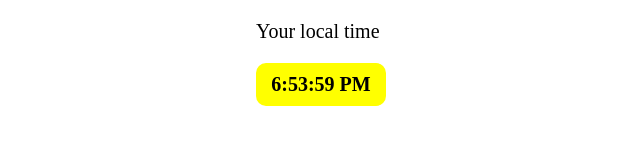
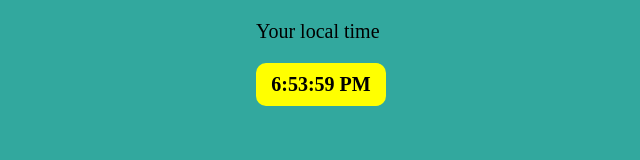
Before and after one commit to Baqaullah/Digital-Clock, a plain HTML site: page index.html in a window 1280 px wide. Shown: the whole page, without its empty margins (384-1024 px from the left). Drawn offline with Linux system fonts and the light colour scheme.

Commit message:
Update index.html
background color change

```diff
--- a/index.html
+++ b/index.html
@@ -5,6 +5,9 @@
     <meta name="viewport" content="width=device-width, initial-scale=1.0" />
     <title>Digital clock</title>
     <style>
+      body{
+        background-Color: #32a89e;
+      }
       #lt {
 
         margin-left: 50%;
```
